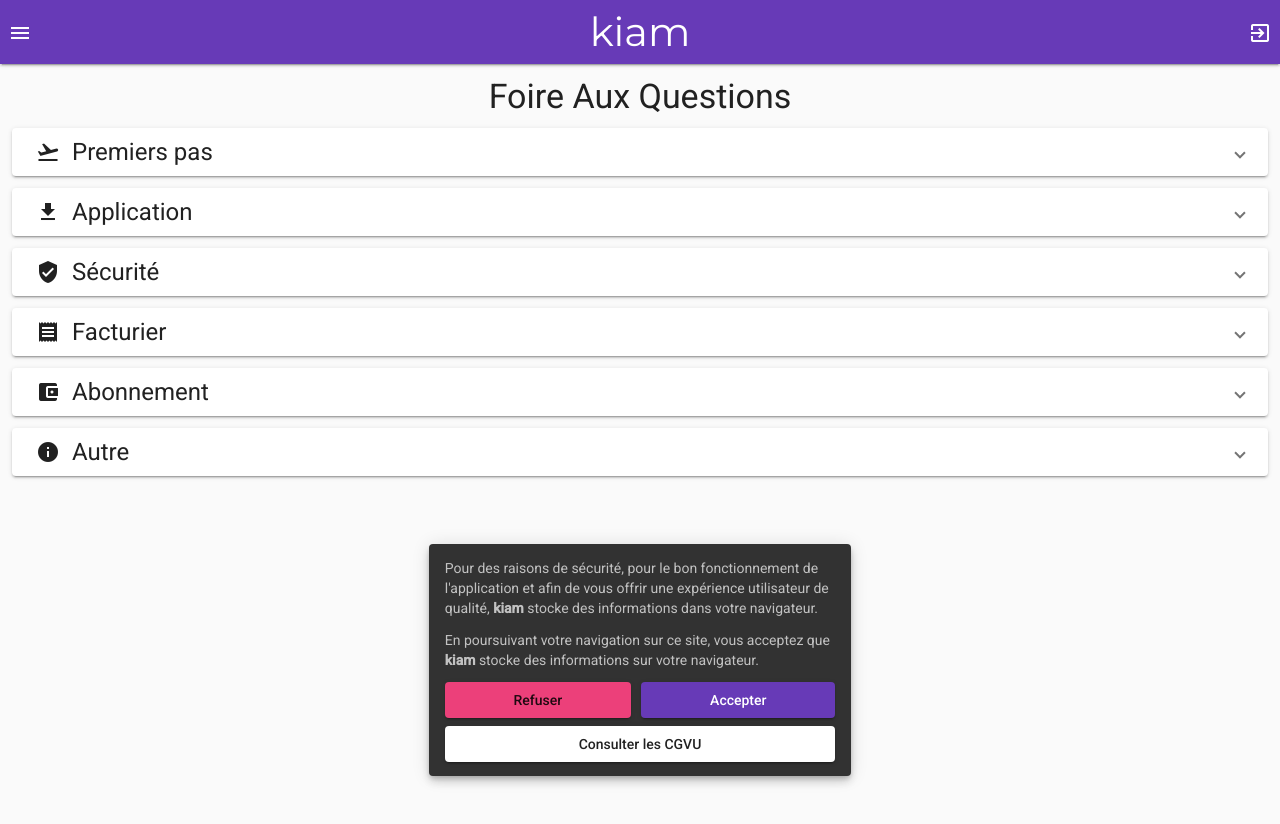
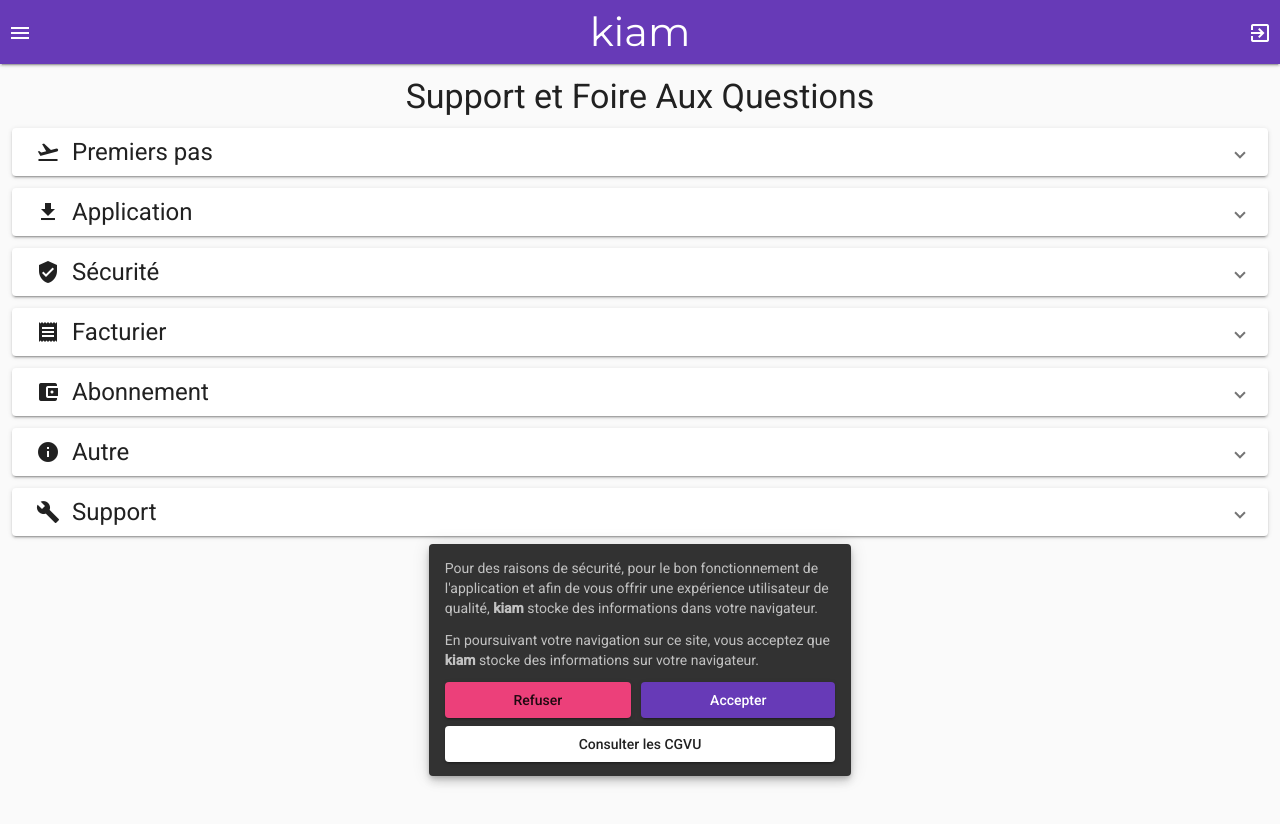
Before and after one commit to trendev/kiam-welcome, an Angular app: page /faq in a window 1280 px wide. Shown: the top 824 px of the page. Built offline with nearby package versions, Linux system fonts and the light colour scheme.

Commit message:
implement support section

```diff
--- a/src/app/app.module.ts
+++ b/src/app/app.module.ts
@@ -14,6 +14,7 @@
 import { BillsQuestionsComponent } from './faq/bills-questions/bills-questions.component';
 import { SubscriptionQuestionsComponent } from './faq/subscription-questions/subscription-questions.component';
 import { MiscQuestionsComponent } from './faq/misc-questions/misc-questions.component';
+import { SupportComponent } from './faq/support/support.component';
 
 @NgModule({
   declarations: [
@@ -26,7 +27,8 @@
     SecurityQuestionsComponent,
     BillsQuestionsComponent,
     SubscriptionQuestionsComponent,
-    MiscQuestionsComponent
+    MiscQuestionsComponent,
+    SupportComponent
   ],
   imports: [
     BrowserModule.withServerTransition({ appId: 'serverApp' }),
--- a/src/app/faq/faq.component.html
+++ b/src/app/faq/faq.component.html
@@ -1,7 +1,8 @@
-<h1 class="mat-display-1 title">Foire Aux Questions</h1>
+<h1 class="mat-display-1 title">Support et Foire Aux Questions</h1>
 <app-first-steps-questions [appName]="appName" [expanded]="expanded"></app-first-steps-questions>
 <app-application-questions [appName]="appName" [expanded]="expanded"></app-application-questions>
 <app-security-questions [appName]="appName" [expanded]="expanded"></app-security-questions>
 <app-bills-questions [appName]="appName" [expanded]="expanded"></app-bills-questions>
 <app-subscription-questions [appName]="appName" [expanded]="expanded"></app-subscription-questions>
 <app-misc-questions [appName]="appName" [expanded]="expanded"></app-misc-questions>
+<app-support [appName]="appName" [expanded]="expanded"></app-support>
--- /dev/null
+++ b/src/app/faq/support/support.component.html
@@ -0,0 +1,17 @@
+<mat-expansion-panel [expanded]=expanded>
+    <mat-expansion-panel-header>
+        <mat-panel-title>
+            <div class="faq-title">
+                <i class="material-icons">build</i>
+                <h1>Support</h1>
+            </div>
+        </mat-panel-title>
+    </mat-expansion-panel-header>
+
+    <div>
+        <h3>Vous ne trouvez pas de réponses à vos questions sur la FAQ ?</h3>
+        <div class="action-buttons">
+            <a mat-raised-button color="accent" class="action-button" [href]="support">Contacter le support</a>
+        </div>
+    </div>
+</mat-expansion-panel>
--- /dev/null
+++ b/src/app/faq/support/support.component.scss
@@ -0,0 +1,34 @@
+.faq-title {
+    display: flex;
+    align-items: center;
+
+    &>h1 {
+        margin-left: 12px;
+    }
+}
+
+mat-expansion-panel {
+    margin: 12px;
+}
+
+h1 {
+    margin: 0;
+}
+
+h3 {
+    margin: 0;
+    font-weight: bold;
+}
+
+.action-buttons {
+    display: flex;
+    justify-content: center;
+}
+
+.action-button {
+    position: relative;
+    width: 200px;
+    text-align: center;
+    border-radius: 48px;
+    margin-top: 24px;
+}
--- /dev/null
+++ b/src/app/faq/support/support.component.ts
@@ -0,0 +1,21 @@
+import { environment } from './../../../environments/environment';
+import { Component, OnInit, Input } from '@angular/core';
+
+@Component({
+  selector: 'app-support',
+  templateUrl: './support.component.html',
+  styleUrls: ['./support.component.scss']
+})
+export class SupportComponent implements OnInit {
+
+  @Input() appName = 'kiam';
+  @Input() expanded = true;
+  support: string;
+
+  constructor() { }
+
+  ngOnInit(): void {
+    this.support = environment.support;
+  }
+
+}
--- a/src/app/home/home.component.html
+++ b/src/app/home/home.component.html
@@ -156,7 +156,7 @@
                 <div class="action-buttons">
                     <a mat-raised-button color="accent" class="action-button" href="/app/sign-up">S'inscrire
                         maintenant</a>
-                    <a mat-raised-button color="accent" [ngClass]="['action-button','last-action-button']"
+                    <a mat-raised-button color="warn" [ngClass]="['action-button','last-action-button']"
                         href="/faq">Consulter la FAQ</a>
                 </div>
             </mat-card-actions>
```
